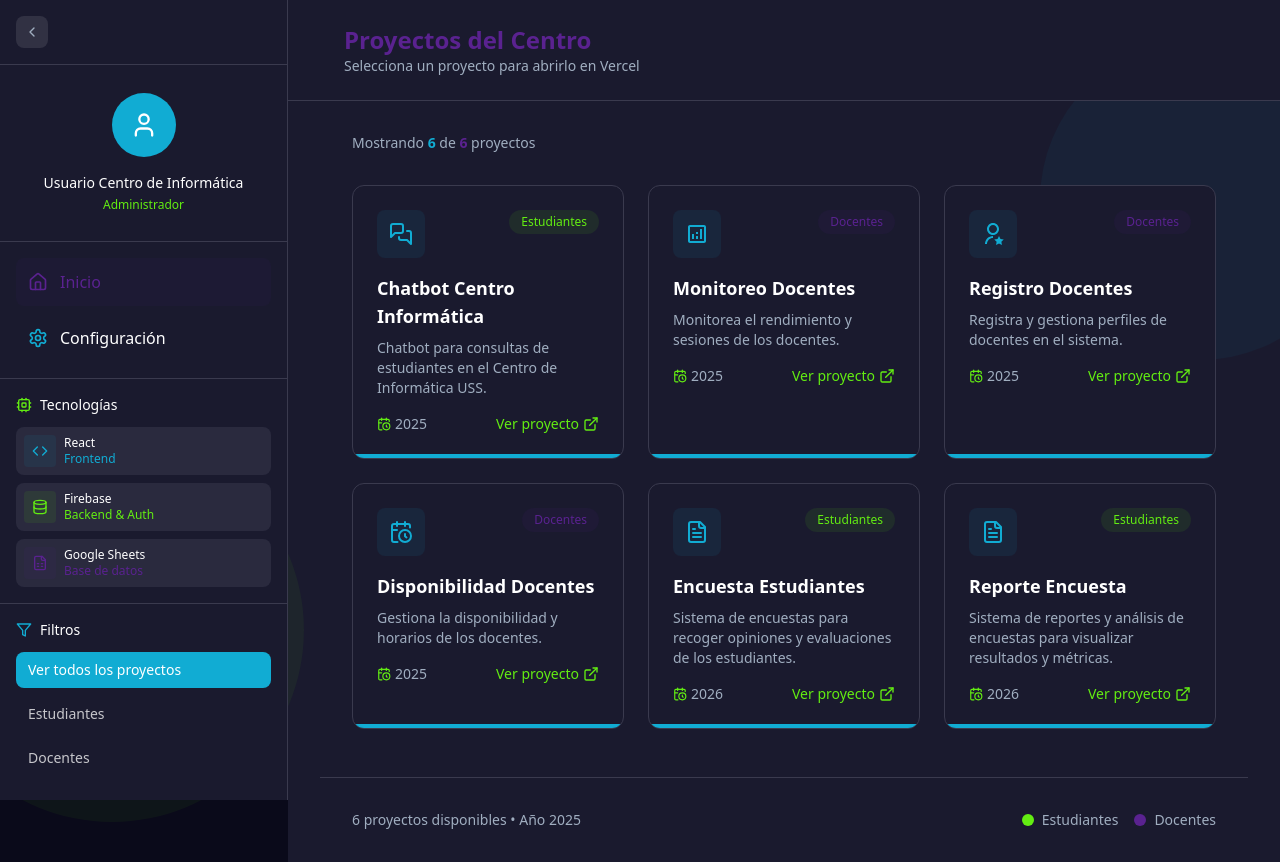
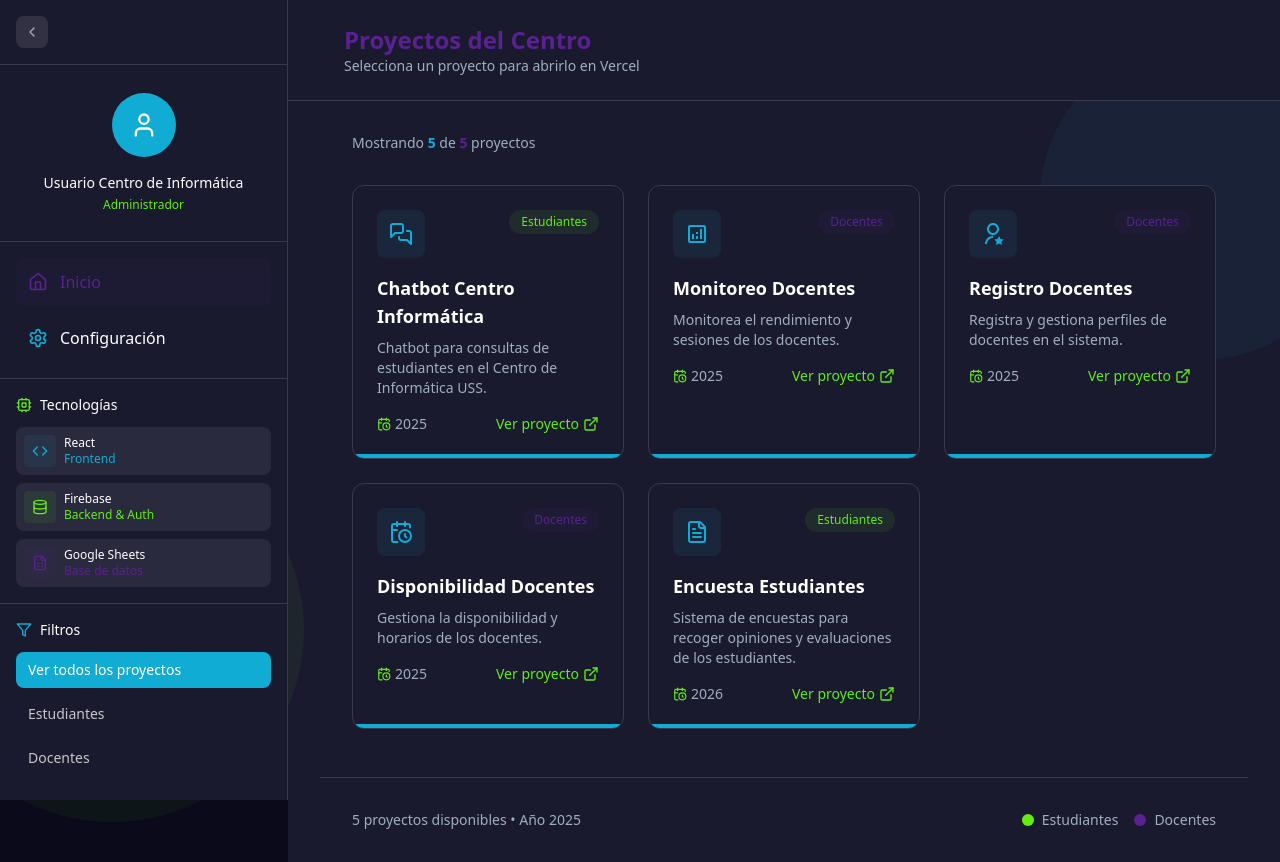
Before and after one commit to usscentroinformatica/PanelProyectos, a React (Create React App) app: page / in a window 1280 px wide. Built offline with nearby package versions, Linux system fonts and the light colour scheme.

Commit message:
Fix link and remove unused survey report section
Updated the link for 'Encuesta Estudiantes' and removed 'Reporte Encuesta' section.

```diff
--- a/src/App.js
+++ b/src/App.js
@@ -79,15 +79,7 @@ const proyectos = [
   {
     nombre: 'Encuesta Estudiantes',
     descripcion: 'Sistema de encuestas para recoger opiniones y evaluaciones de los estudiantes.',
-    enlace: 'https://encuesta-estudiantes.vercel.app/',
-    icono: LuFileText,
-    categoria: 'Estudiantes',
-    fecha: '2026'
-  },
-  {
-    nombre: 'Reporte Encuesta',
-    descripcion: 'Sistema de reportes y análisis de encuestas para visualizar resultados y métricas.',
-    enlace: 'https://reporte-encuesta.vercel.app/',
+    enlace: 'https://encuesta-cinf.vercel.app/',
     icono: LuFileText,
     categoria: 'Estudiantes',
     fecha: '2026'
```
